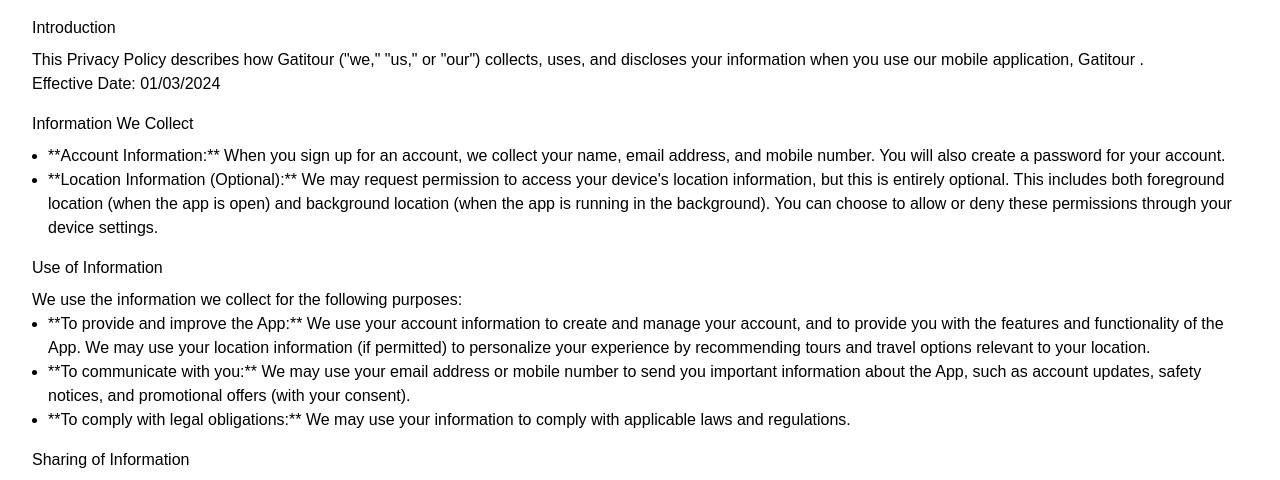
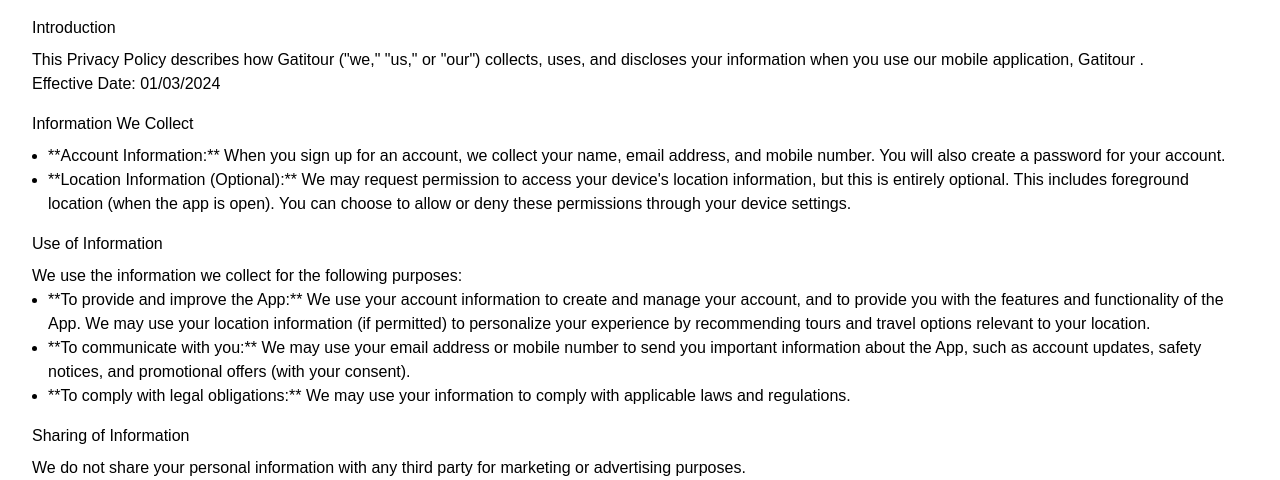
Before and after one commit to mohammed-ask/gatitourcms, a PHP site: page /gatitour/main/privacy-policy.php in a window 1280 px wide. Shown: the part 56-536 px from the top of the page. Run offline with PHP 8.4, Linux system fonts and the light colour scheme; style sheets or scripts are compiled from the project's sources.

Commit message:
Update privacy-policy.php

```diff
--- a/main/privacy-policy.php
+++ b/main/privacy-policy.php
@@ -48,7 +48,7 @@
             <h2>Information We Collect</h2>
             <ul>
                 <li>**Account Information:** When you sign up for an account, we collect your name, email address, and mobile number. You will also create a password for your account.</li>
-                <li>**Location Information (Optional):** We may request permission to access your device's location information, but this is entirely optional. This includes both foreground location (when the app is open) and background location (when the app is running in the background). You can choose to allow or deny these permissions through your device settings.</li>
+                <li>**Location Information (Optional):** We may request permission to access your device's location information, but this is entirely optional. This includes foreground location (when the app is open). You can choose to allow or deny these permissions through your device settings.</li>
             </ul>
         </section>
 
```
